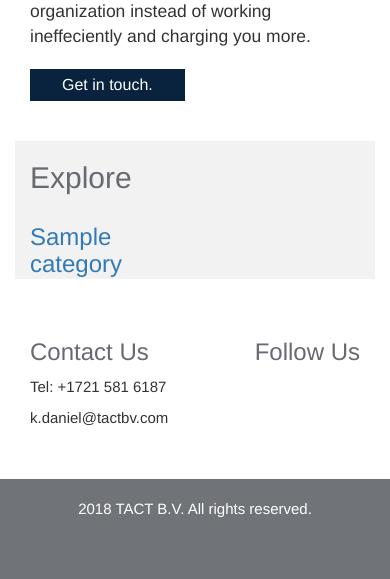
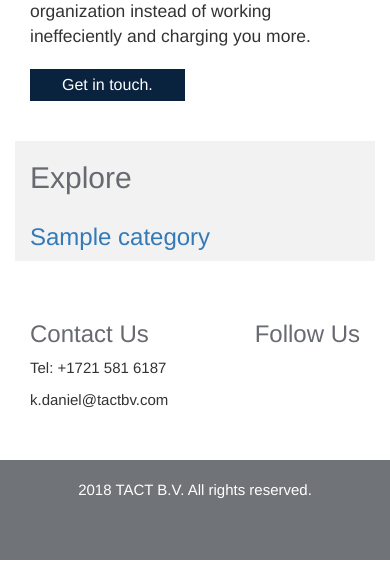
Before and after one commit to KenyattaDaniel/tact_web, a Django app: page /services/ in a window 390 px wide. Shown: the part 990-1569 px from the top of the page. Run offline with Django 3.2, Linux system fonts and the light colour scheme; tables that the repository leaves empty hold one stand-in row (values such as "Sample post"); some libraries are stand-ins or nearby versions.

Commit message:
Change Display of Categories,Packages

```diff
--- a/services/templates/services/categories.html
+++ b/services/templates/services/categories.html
@@ -45,7 +45,7 @@
 
 	<div class="row">
 		{% for category in categories %}
-			<div class="col-lg-6 col-md-6 col-xs-12 text-left options-listing">
+			<div class="col-lg-6 col-md-6 col-xs-12 text-left">
 				<h3>
 					<a href="{% url 'services:category' category.id %}">{{ category }}</a>
 				</h3>
--- a/services/templates/services/service.html
+++ b/services/templates/services/service.html
@@ -27,7 +27,7 @@
 
 	<div class="row">
 		{% for package in packages %}
-			<div class="col-lg-3 col-md-3 col-xs-12 text-center" style="border: 1px solid black; margin: 10px 10px 10px 0px">
+			<div class="col-lg-4 col-md-4 col-xs-12 text-center" style="border: 1px solid black; margin: 10px 10px 10px 0px">
 				<h3 style="color: #09223d">{{ package.title }}</h3>
 				<p>{{ package.desc }}</p>
 				<h4>{{ package.price }} monthly</h4>
```
